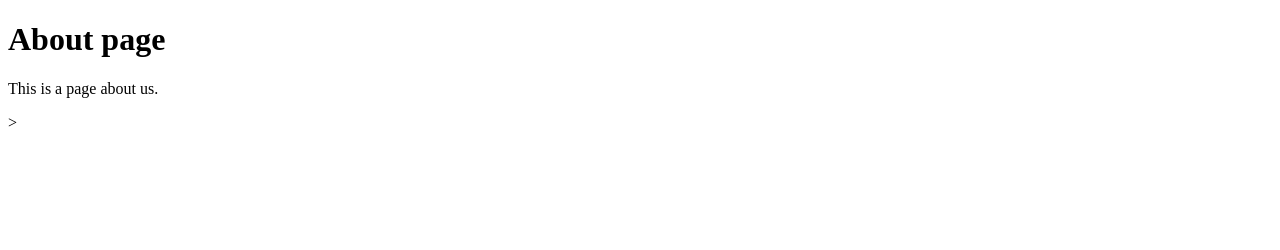
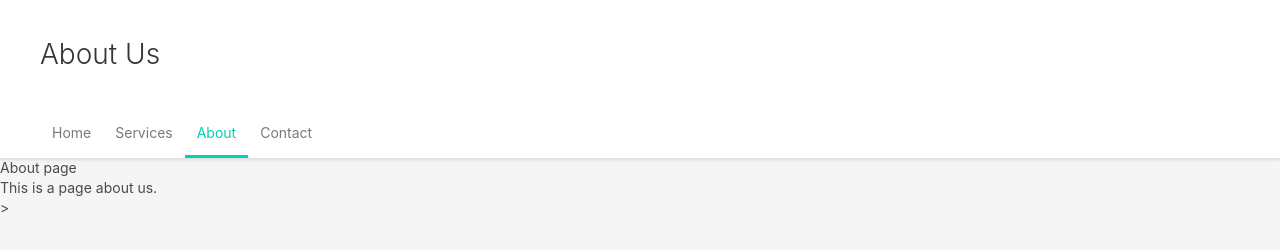
Before and after one commit to fbvillasanta/coen3463-m1t5, a website: page public/about.html in a window 1280 px wide. Drawn offline with Linux system fonts and the light colour scheme.

Commit message:
initial commit

```diff
--- a/package.json
+++ b/package.json
@@ -4,7 +4,8 @@
   "description": "",
   "main": "app.js",
   "scripts": {
-    "test": "node app.js"
+    "test": "node app.js",
+    "start": "node app.js"
   },
   "author": "",
   "license": "ISC",
--- a/public/about.html
+++ b/public/about.html
@@ -2,8 +2,28 @@
 <html>
 <head>
 	<title>About</title>
+	<link rel="stylesheet" href="\css\bulma.css">
 </head>
 <body>
+	<section class="hero">
+	  <div class="hero-body">
+	    <div class="container">
+	      <h1 class="title">
+	        About Us
+	      </h1>
+	    </div>
+	  </div>
+	</section>
+	<nav class="nav has-shadow">
+	  <div class="container">
+	    <div class="nav-left">
+	      <a class="nav-item is-tab">Home</a>
+	      <a class="nav-item is-tab" href="services.html">Services</a>
+	      <a class="nav-item is-tab is-active">About</a>
+	      <a class="nav-item is-tab">Contact</a>
+	    </div>
+	  </div>
+	</nav>
 	<h1>About page</h1>
 	<p>This is a page about us.</p>
 </body>
```
Also changed, not shown: app.js (+36 -9 lines), public/services.html (+2 -2 lines), 1 other file.
